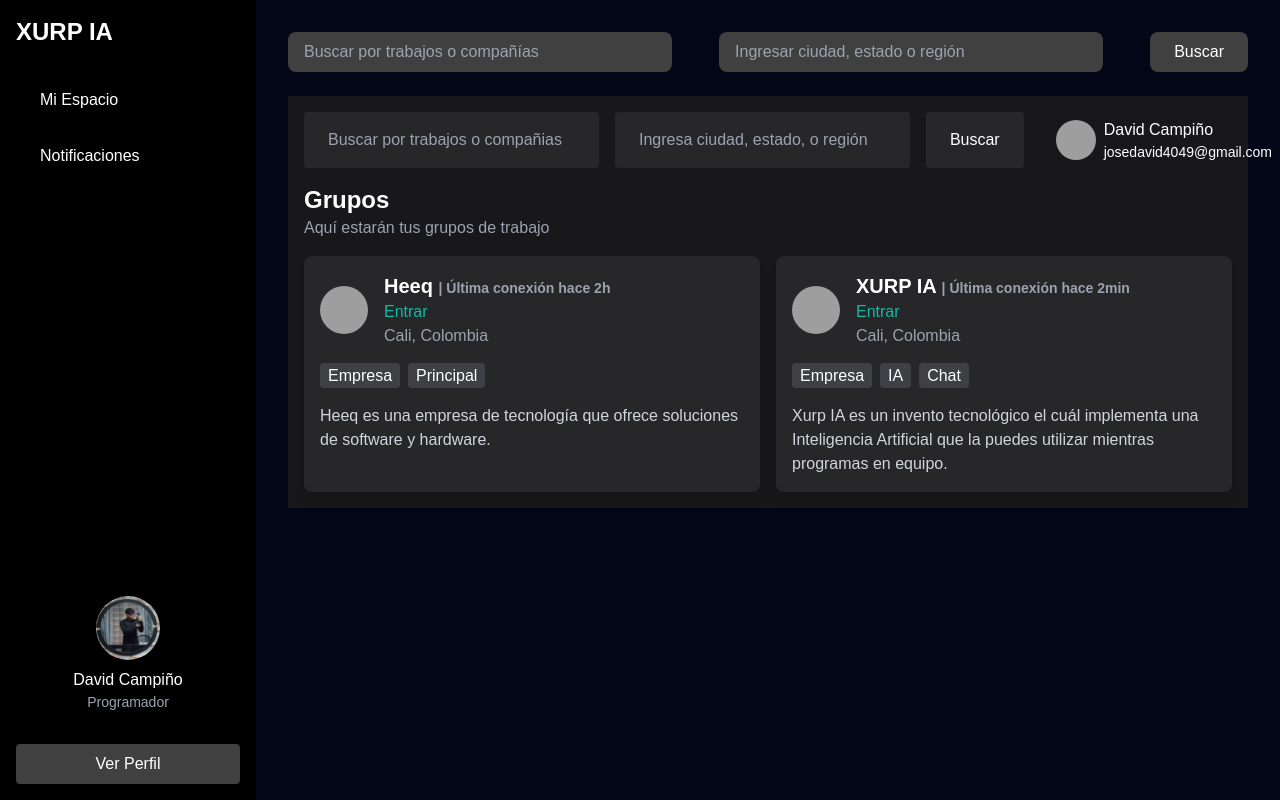
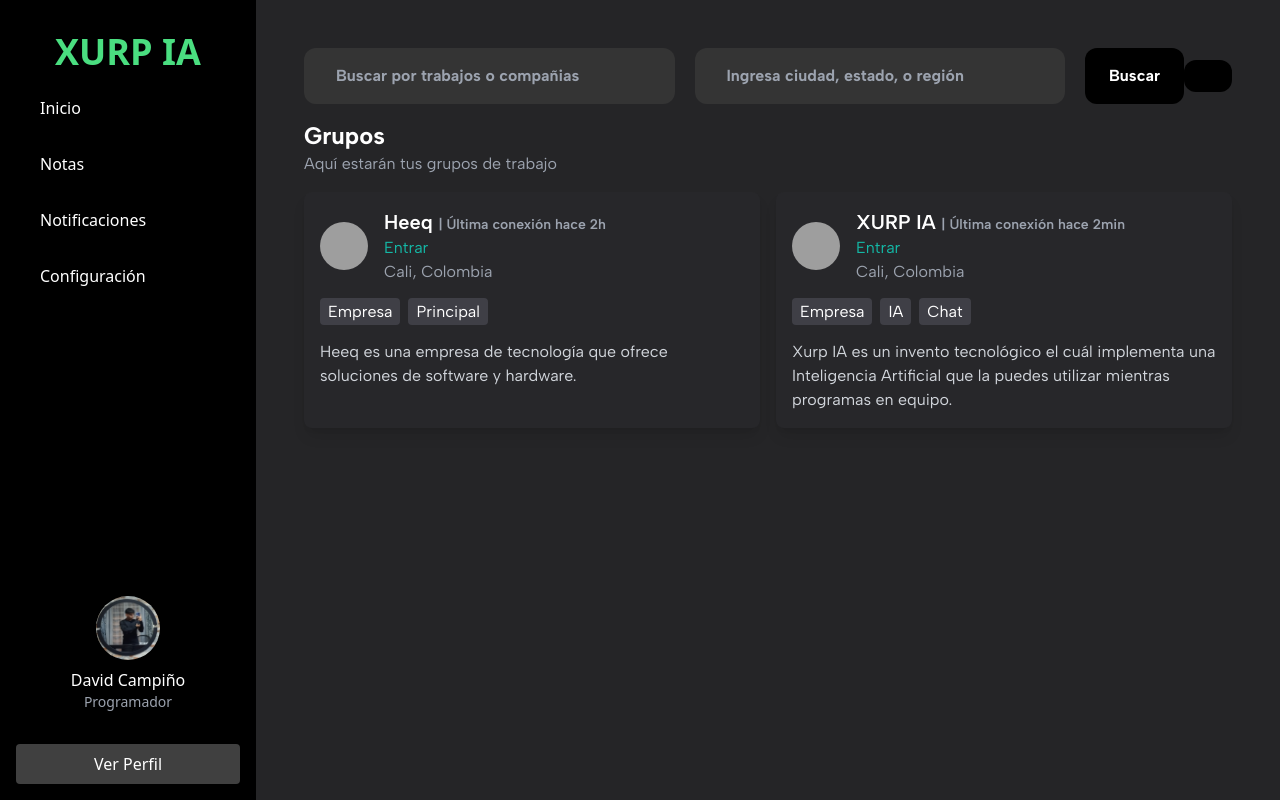
Before and after one commit to Mauroariza/xurpia-react, a React (Vite) app: page / in a window 1280 px wide. Built offline with nearby package versions, Linux system fonts and the light colour scheme; grey boxes are pictures that could not be loaded.

Commit message:
Organizacion

```diff
--- a/package.json
+++ b/package.json
@@ -10,6 +10,7 @@
     "preview": "vite preview"
   },
   "dependencies": {
+    "@fontsource/albert-sans": "^5.1.0",
     "axios": "^1.7.2",
     "react": "^18.3.1",
     "react-dom": "^18.3.1",
--- a/src/App.tsx
+++ b/src/App.tsx
@@ -1,6 +1,6 @@
 
 import {Routes, Route } from 'react-router-dom'
-import Ia from './pages/Ia'
+import NavBar from './pages/NavBar'
 import MiEspacio from './pages/MiEspacio'
 import Notificaciones from './pages/Notificaciones'
 import Login from './pages/Login'
@@ -9,12 +9,13 @@ import Signup from './pages/Signup'
 import './App.css'
 
 
+
 function App() {
 
 
   return (
     <Routes>
-      <Route path="/" element={<Ia />} />
+      <Route path="/" element={<NavBar />} />
       <Route path="/MiEspacio" element={<MiEspacio/>} />
       <Route path="/Login" element={<Login/>} />
       <Route path="/Signup" element={<Signup/>} />
--- a/src/pages/MiEspacio.tsx
+++ b/src/pages/MiEspacio.tsx
@@ -1,42 +1,44 @@
+import '@fontsource/albert-sans'; // Importa la fuente normal
+import '@fontsource/albert-sans/400.css';
+import '@fontsource/albert-sans/500.css';
+import '@fontsource/albert-sans/600.css';
+import '@fontsource/albert-sans/700.css';
 
 
 export default function MiEspacio() {
+
   return (
-    <div className="container mx-auto p-4 bg-zinc-900 text-white">
+    <div className="font-albert container mx-auto p-4 text-white">
       <div className="nav flex items-center justify-between mb-4">
-        <button id="menuToggle" className="text-2xl">
-          <i className="bx bx-menu" />
-        </button>
-        <div className="search flex w-full max-w-lg items-center bg-zinc-800 p-4 rounded">
-          <i className="bx bx-search text-xl mr-2" />
+
+        <div className="font-bold search flex w-full max-w-lg bg-[#343434] p-4 rounded-xl mr-5">
+          <i className="bx bx-search text-xl mr-4" />
             <input
               type="text"
               placeholder="Buscar por trabajos o compañias"
               className="bg-transparent outline-none text-white w-full"
             />
         </div>
-          <div className="city flex w-full max-w-lg items-center bg-zinc-800 p-4 rounded ml-4">
-          <i className="bx bxs-location-plus text-xl mr-2" />
+
+        <div className="font-bold city flex w-full max-w-lg items-center bg-[#343434] p-4 rounded-xl mr-5">
+          <i className="bx bxs-location-plus text-xl mr-4" />
             <input
               type="text"
               placeholder="Ingresa ciudad, estado, o región"
               className="bg-transparent outline-none text-white w-full"
             />
         </div>
-          <button className="ml-4 bg-zinc-800 py-4 px-6 rounded hover:bg-zinc-700">
+
+        <button className="font-bold ml-auto bg-[#000000] py-4 px-6 rounded-xl hover:bg-zinc-700">
           Buscar
         </button>
-        <i className="bx bx-bell text-2xl ml-4" />
-        <div className="user-info flex items-center ml-4">
-          <img src="../IMG/david.jpg" alt="David Campiño" className="w-10 h-10 rounded-full" />
-          <div className="ml-2">
-            <a href="#" className="block">
-              David Campiño <i className="bx bx-chevron-down" />
-            </a>
-            <p className="text-sm">josedavid4049@gmail.com</p>
+
+        <button className="font-bold ml-auto bg-[#000000] py-4 px-6 rounded-xl hover:bg-zinc-700">
+          <i src='https://img.icons8.com/?size=100&id=eMfeVHKyTnkc&format=png&color=000000'></i>
+        </button>
+
       </div>
-        </div>
-      </div>
+
       <div className="main">
         <div className="content">
           <div className="header mb-4">
--- a/src/pages/Ia.tsx
+++ b/src/pages/NavBar.tsx
@@ -15,7 +15,7 @@ const Components: ComponentMap = {
   Signup: Signup,
 };
 
-function Ia() {
+function NavBar() {
   const [componentToShow, setComponentToShow] = useState<keyof typeof Components>('MiEspacio');
   const [showNotificacionesPopup, setShowNotificacionesPopup] = useState(false);
 
@@ -31,24 +31,41 @@ function Ia() {
   const Component = Components[componentToShow];
 
   return (
-    <div className="flex h-screen bg-slate-950  text-white">
+    <div className="flex h-screen bg-[#252527]  text-white">
       {/* Barra lateral */}
       <div className="w-1/5 bg-black p-4 flex flex-col justify-between">
         <div>
-          <a href="#" className="text-2xl font-bold mb-8 block">XURP IA</a>
+          <a href="#" className="text-4xl font-bold font-sans text-green-400 mb-8 block text-center transform translate-y-4">XURP IA</a>
           <div className="side-nav mb-8">
+
+            <div className="item mb-4">
+              <a href="#" className="flex items-center py-2 px-4 hover:bg-zinc-800 rounded" >
+                <i className="bx bx-home-alt mr-2" />
+                Inicio
+              </a>
+            </div>
+
             <div className="item mb-4">
               <a href="#" className="flex items-center py-2 px-4 hover:bg-zinc-800 rounded" onClick={() => handleComponentChange('MiEspacio')}>
-                <i className="bx bx-home-alt mr-2" />
-                Mi Espacio
+                <i className="bx bx-bell mr-2" />
+                Notas
               </a>
             </div>
+
             <div className="item mb-4">
               <a href="#" className="flex items-center py-2 px-4 hover:bg-zinc-800 rounded" onClick={toggleNotificacionesPopup}>
                 <i className="bx bx-bell mr-2" />
                 Notificaciones
               </a>
             </div>
+
+            <div className="item mb-4">
+              <a href="#" className="flex items-center py-2 px-4 hover:bg-zinc-800 rounded" onClick={toggleNotificacionesPopup}>
+                <i className="bx bx-bell mr-2" />
+                Configuración
+              </a>
+            </div>
+
           </div>
         </div>
 
@@ -65,20 +82,7 @@ function Ia() {
 
       {/* Panel principal */}
       <div className="flex-1 p-8">
-        {/* Barra de búsqueda */}
-        <div className="flex justify-between mb-6">
-          <input
-            type="text"
-            placeholder="Buscar por trabajos o compañías"
-            className="w-2/5 bg-neutral-700 text-white py-2 px-4 rounded-lg focus:outline-none"
-          />
-          <input
-            type="text"
-            placeholder="Ingresar ciudad, estado o región"
-            className="w-2/5 bg-neutral-700 text-white py-2 px-4 rounded-lg focus:outline-none"
-          />
-          <button className="bg-neutral-700 px-6 py-2 rounded-lg hover:bg-zinc-800">Buscar</button>
-        </div>
+
 
         {/* Componente dinámico */}
         <Component />
@@ -103,4 +107,4 @@ function Ia() {
   );
 }
 
-export default Ia;
+export default NavBar;
--- /dev/null
+++ b/src/pages/notes.tsx
@@ -0,0 +1,21 @@
+
+import React from 'react';
+
+
+interface MyComponentProps {
+  title: string;
+  subtitle?: string;
+}
+
+
+const MyComponent: React.FC<MyComponentProps> = ({ title, subtitle }) => {
+  return (
+    <div className="container">
+      <h1>{title}</h1>
+      {subtitle && <h2>{subtitle}</h2>}
+    </div>
+  );
+};
+
+
+export default MyComponent;
--- a/tailwind.config.js
+++ b/tailwind.config.js
@@ -1,19 +1,15 @@
+/** @type {import('tailwindcss').Config} */
 export default {
-
   content: [
-  "./index.html",
-  "./src/**/*.{js,ts,jsx,tsx}",
+    "./index.html",
+    "./src/**/*.{js,ts,jsx,tsx}",
   ],
   theme: {
-  extend: {
-    colors: {
-      'bg-melo': '#252527',
+    extend: {
+      fontFamily: {
+        albert: ['"Albert Sans"', 'sans-serif'],
+      },
     },
-    fontFamily:{
-      sans: ['"Albert Sans"', 'sans-serif'],
-    }
-  },
   },
   plugins: [],
-
-  }
+};
```
Also changed, not shown: 1 other file (tests, documents, lock files or other folders). Lines whose indentation alone changed are shown as unchanged.
